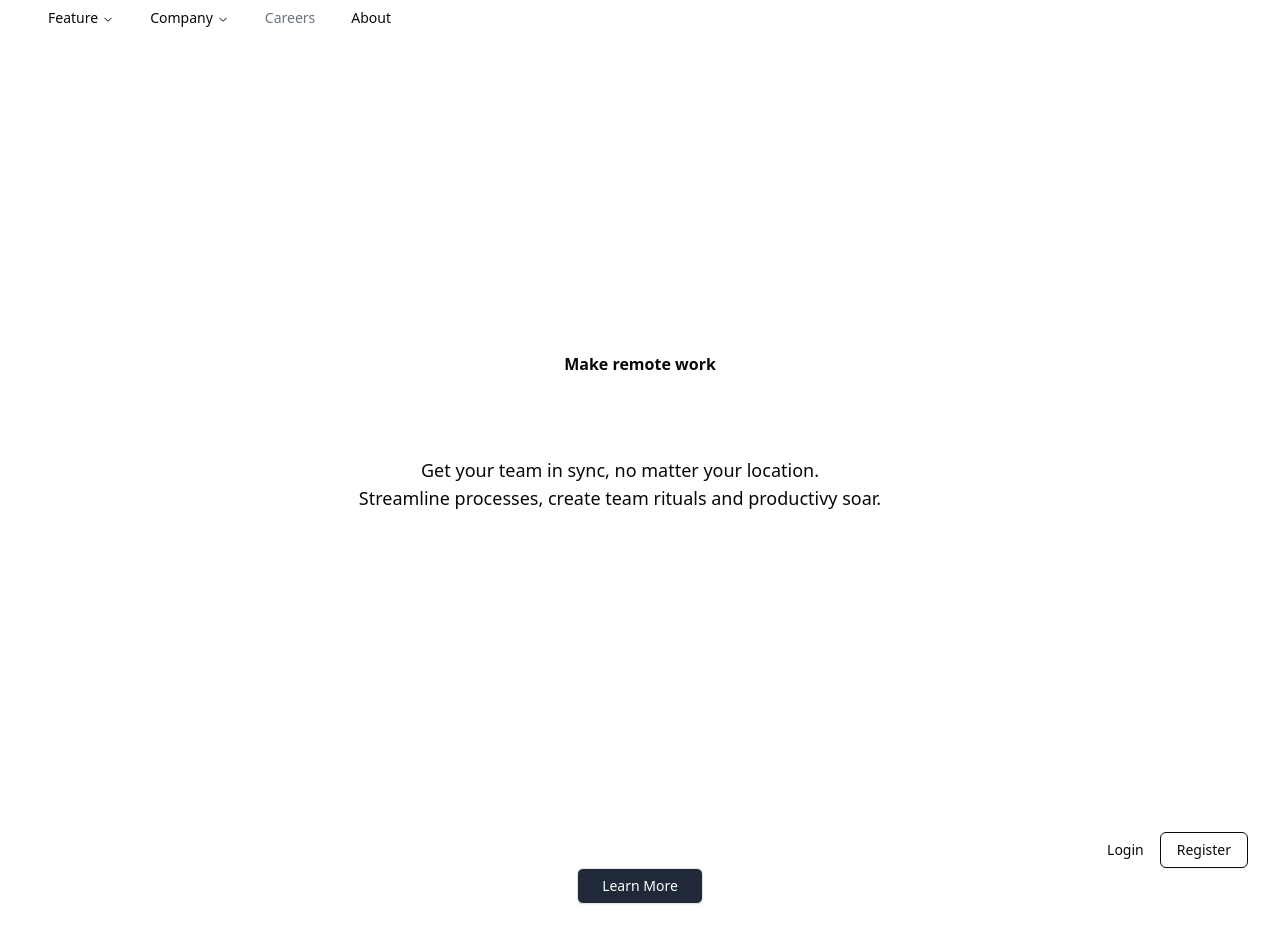
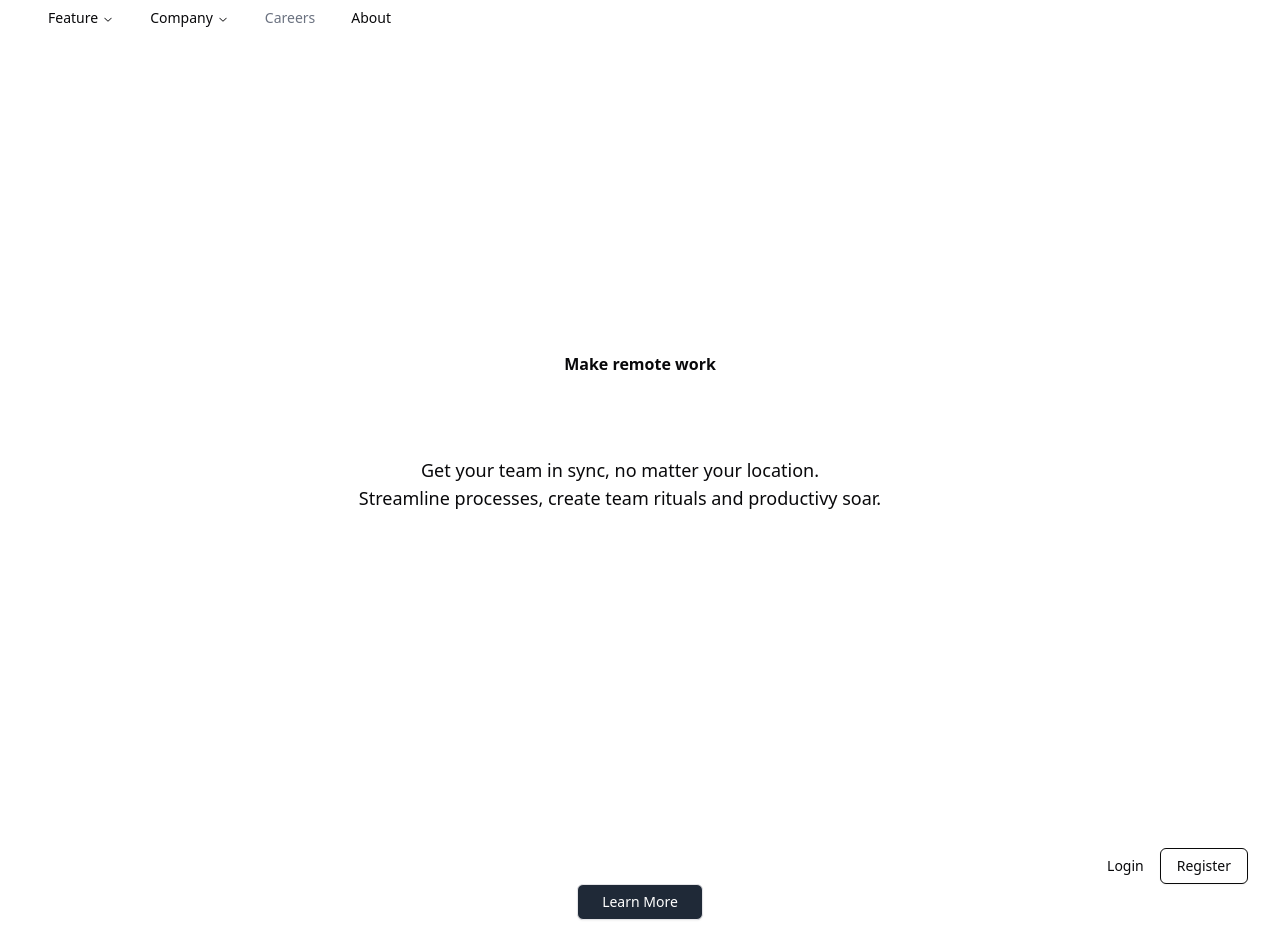
Before and after one commit to LeGabriel254/podia, a React (Vite) app in the folder drop-down-navigation-app/: page / in a window 1280 px wide. Built offline with nearby package versions, Linux system fonts and the light colour scheme.

Commit message:
Modified

```diff
--- a/drop-down-navigation-app/src/App.tsx
+++ b/drop-down-navigation-app/src/App.tsx
@@ -19,7 +19,7 @@ function App() {
   return (
    <>
    <Main />
-   <div className='flex flex-row-reverse ... flex space-x-4 ... hover:space-x-8  t-0'>
+   <div className='flex flex-row-reverse ... flex space-x-4 ... hover:space-x-8  mt-4'>
    <Button variant="outline" className='border-neutral-950 '>Register</Button>
    <Button variant="ghost" className='	left: 0.125rem;  '>Login</Button>
    </div>
```
